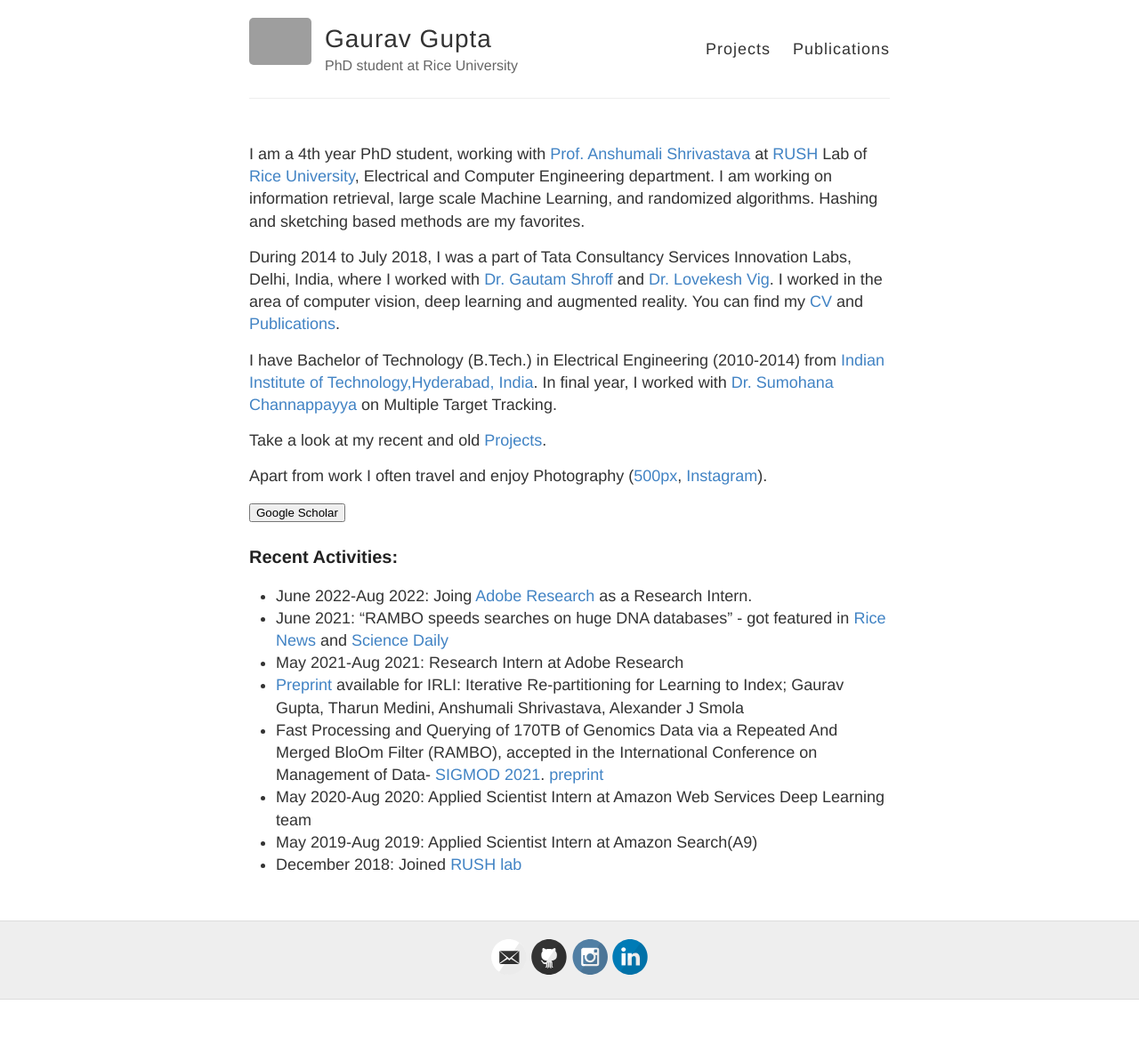
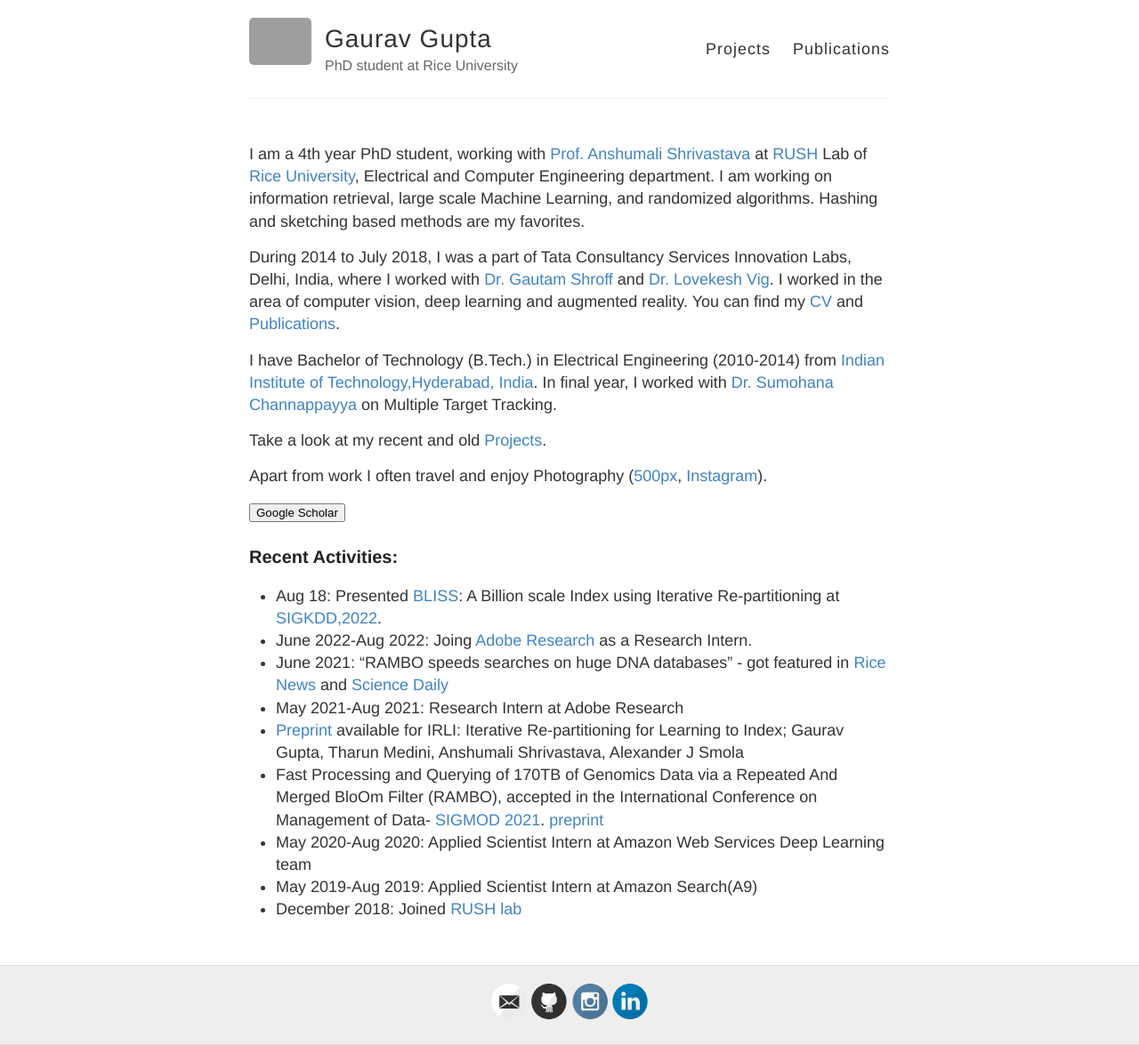
Before and after one commit to gaurav16gupta/gaurav16gupta.github.io, a Jekyll site: the page built from index.md, in a window 1280 px wide. Shown: the whole page at 89% size. Built offline with Jekyll 4.4.1, drawn with Linux system fonts in a browser that asks for light colours; before the commit the page ends 1124 px from its top, so only the background shows below that; grey boxes are pictures that could not be loaded.

Commit message:
Update index.md

```diff
--- a/index.md
+++ b/index.md
@@ -18,6 +18,7 @@ Apart from work I often travel and enjoy Photography ([500px](https://500px.com/
 </form>
 
 ### Recent Activities:
+* Aug 18: Presented [BLISS](https://dl.acm.org/doi/abs/10.1145/3534678.3539414): A Billion scale Index using Iterative Re-partitioning at [SIGKDD,2022](https://kdd.org/kdd2022/]).
 * June 2022-Aug 2022: Joing [Adobe Research](https://research.adobe.com/) as a Research Intern.
 * June 2021: "RAMBO speeds searches on huge DNA databases" - got featured in [Rice News](http://news.rice.edu/2021/06/28/rambo-speeds-searches-on-huge-dna-databases-2/) and [Science Daily](https://www.sciencedaily.com/releases/2021/06/210628152920.htm)
 * May 2021-Aug 2021: Research Intern at Adobe Research
```
